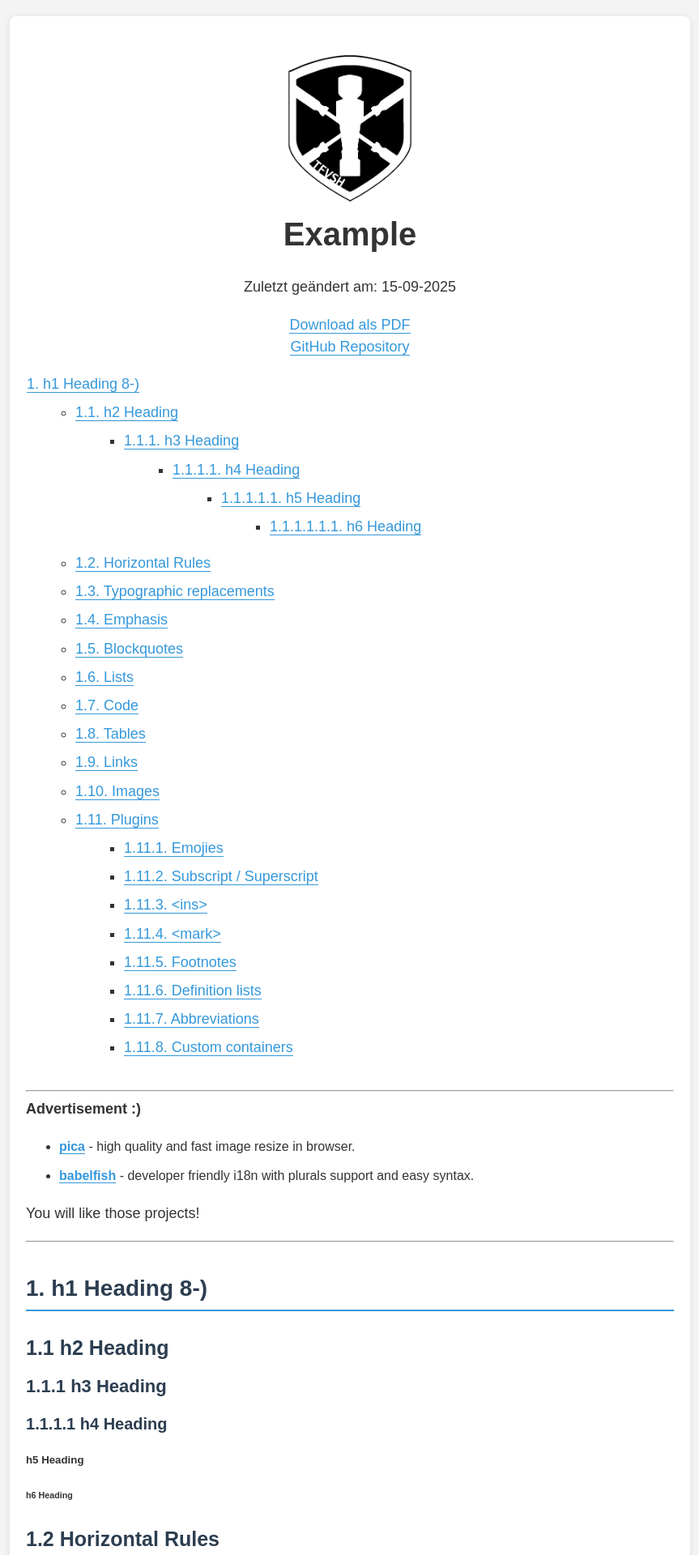
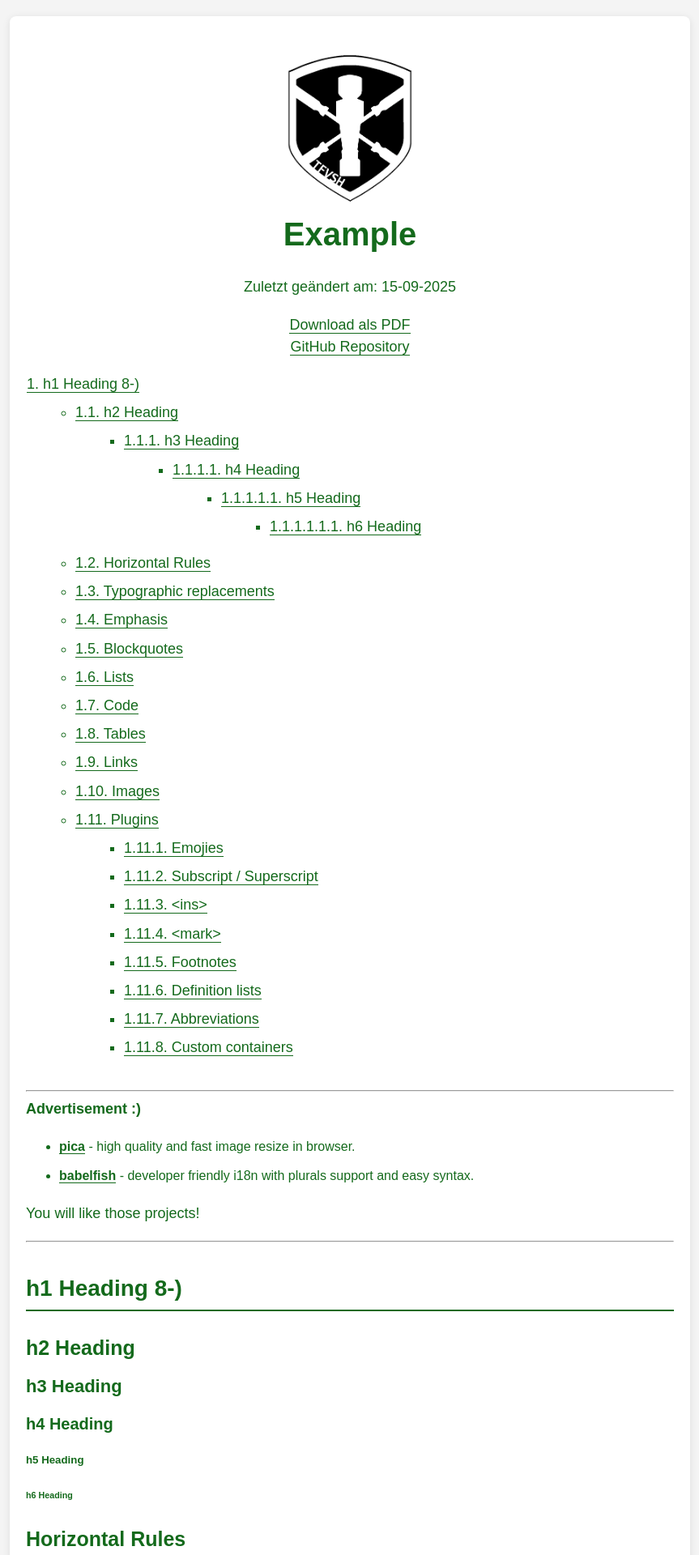
Before and after one commit to TFVSH/tfvsh-docs, a Jekyll site: the page built from docs/example.md, in a window 1280 px wide. Shown: the top 1920 px of the page at 81% size, without its empty margins (208-1071 px from the left). Built offline with Jekyll 4.4.1, drawn with Linux system fonts in a browser that asks for light colours; our own code applies the rules of GitHub Pages for plain Markdown files.

Commit message:
chore: fix styling

```diff
--- a/assets/css/style.css
+++ b/assets/css/style.css
@@ -1,8 +1,3 @@
-/* Globale Initialisierung des Zählers */
-body {
-    counter-reset: section; /* Initialisiert den section-Zähler auf der gesamten Seite */
-}
-
 /* Titel des Dokuments */
 .title {
     font-size: 2.5em;
@@ -18,34 +13,6 @@ img {
     margin-bottom: 20px;
     display: block;
 }
-/* Initialisierung der Zähler für Überschriften */
-h1 {
-    counter-reset: subsection; /* Reset für subsections bei neuer h1 */
-}
-
-h2 {
-    counter-reset: subsubsection; /* Reset für subsubsections bei neuer h2 */
-}
-
-h1::before {
-    counter-increment: section; /* Erhöht den section-Zähler */
-    content: counter(section) ". "; /* Zeigt den aktuellen Wert von section */
-}
-
-h2::before {
-    counter-increment: subsection; /* Erhöht den subsection-Zähler */
-    content: counter(section) "." counter(subsection) " "; /* Zeigt section und subsection */
-}
-
-h3::before {
-    counter-increment: subsubsection; /* Erhöht den subsubsection-Zähler */
-    content: counter(section) "." counter(subsection) "." counter(subsubsection) " "; /* Zeigt section, subsection und subsubsection */
-}
-
-h4::before {
-    counter-increment: subsubsubsection; /* Erhöht den subsubsubsection-Zähler */
-    content: counter(section) "." counter(subsection) "." counter(subsubsection) "." counter(subsubsubsection) " "; /* Zeigt alle vier Zähler */
-}
 
 /* Grundlegendes Styling für eine moderne Optik */
 body {
@@ -54,7 +21,7 @@ body {
     margin: 0;
     padding: 0;
     background-color: #f4f4f4;
-    color: #333;
+    color: #146a1c;
 }
 
 /* Wrapper für den Inhalt */
@@ -84,7 +51,7 @@ body {
 
 #markdown-toc li a::before {
     content: counters(item, ".") ". "; /* Zählt und fügt die Nummer zum Link hinzu */
-    color: #3498db;
+    color: #146a1c;
 }
 
 #markdown-toc ul {
@@ -94,24 +61,24 @@ body {
 
 #markdown-toc a {
     text-decoration: none;
-    color: #3498db;
+    color: #146a1c;
     transition: color 0.2s;
 }
 
 #markdown-toc a:hover {
-    color: #2980b9;
+    color: #146a1c;
 }
 
 /* Überschriftenstil */
 h1, h2, h3, h4 {
-    color: #2c3e50;
+    color: #146a1c;
     margin-bottom: 20px;
     line-height: 1.2;
 }
 
 h1 {
     font-size: 28px;
-    border-bottom: 2px solid #3498db;
+    border-bottom: 2px solid #146a1c;
     padding-bottom: 10px;
     margin-top: 40px;
 }
@@ -140,14 +107,14 @@ p {
 
 /* Links im Fließtext */
 a {
-    color: #3498db;
+    color: #146a1c;
     text-decoration: none;
-    border-bottom: 1px solid #3498db;
+    border-bottom: 1px solid #146a1c;
 }
 
 a:hover {
-    color: #2980b9;
-    border-bottom-color: #2980b9;
+    color: #146a1c;
+    border-bottom-color: #146a1c;
 }
 
 /* Tabellenstil */
@@ -164,7 +131,7 @@ th, td {
 }
 
 th {
-    background-color: #3498db;
+    background-color: #146a1c;
     color: white;
 }
 
@@ -186,7 +153,7 @@ li {
             position: fixed;
             bottom: 20px;
             right: 20px;
-            background-color: #3498db;
+            background-color: #146a1c;
             color: white;
             padding: 10px 15px;
             border-radius: 5px;
@@ -198,5 +165,5 @@ li {
         }
 
 #back-to-top:hover {
-            background-color: #2980b9;
+            background-color: #146a1c;
         }
```
Also changed, not shown: 1 other file.
